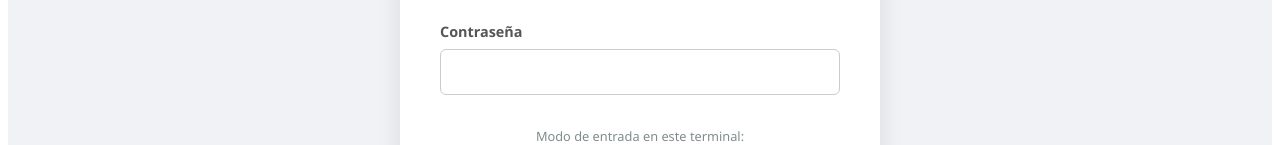
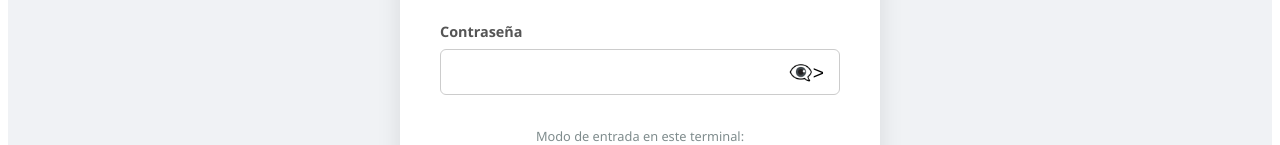
Before and after one commit to cristian-dev92/ERPTPV-frontend, an Angular app: page /login in a window 1280 px wide. Shown: the part 353-498 px from the top of the page. Built offline with nearby package versions, Linux system fonts and the light colour scheme.

Commit message:
Añadimos ruta para logearse en dispositivos locales para desarrollo

```diff
--- a/src/app/core/services/auth.service.ts
+++ b/src/app/core/services/auth.service.ts
@@ -13,7 +13,7 @@ export class AuthService {
   private router = inject(Router);
 
   // URL base para autenticación (Ajustar según Swagger si es distinta)
-  private readonly API_URL = '/api/auth';
+  private readonly API_URL = 'http://192.168.0.20:8080/api/auth';
 
   // --- SIGNALS DE ESTADO GLOBAL ---
   isAuthenticated = signal<boolean>(this.hasToken());
--- a/src/app/features/auth/login/login.html
+++ b/src/app/features/auth/login/login.html
@@ -15,10 +15,19 @@
 
     <div class="field">
       <label>Contraseña</label>
+      <div class="input-password-container" style="position: relative; display: flex; align-items: center;">
       <input
-      type="password"
-      formControlName="password"
-      (click)="abrirTecladoGeneralForm('PASSWORD', loginForm.controls.password.value)">
+        [type]="mostrarPassword() ? 'text' : 'password'"
+        formControlName="password"
+        (click)="abrirTecladoGeneralForm('PASSWORD', loginForm.controls.password.value)"
+        style="width: 100%; padding-right: 40px;"> <button
+        type="button"
+        (click)="alternarVisibilidadPassword(); $event.stopPropagation();"
+        class="btn-toggle-password"
+        style="position: absolute; right: 10px; background: none; border: none; cursor: pointer; font-size: 1.2rem;">
+          {{ mostrarPassword() ? '👁️' : '👁️‍🗨️' }}>
+      </button>
+     </div>
     </div>
 
     <div class="dispositivo-selector-wrapper">
--- a/src/app/features/auth/login/login.ts
+++ b/src/app/features/auth/login/login.ts
@@ -29,6 +29,9 @@ export class LoginComponent {
   inputObjetivoTeclado = signal<'EMAIL' | 'PASSWORD'>('EMAIL');
   valorTecladoEnConstruccion = signal<string>('');
   mayusculasGeneral = signal<boolean>(false);
+
+  // Define la señal al inicio del componente
+  mostrarPassword = signal<boolean>(false);
 
   // Definición del formulario con validaciones básicas
   loginForm = this.fb.nonNullable.group({
@@ -104,6 +107,11 @@ export class LoginComponent {
     this.cerrarTecladoGeneral();
   }
 
+  // Método para alternar el estado
+  alternarVisibilidadPassword() {
+    this.mostrarPassword.update(visible => !visible);
+  }
+
   /**
    * Se ejecuta al pulsar el botón de Entrar.
    */
```
